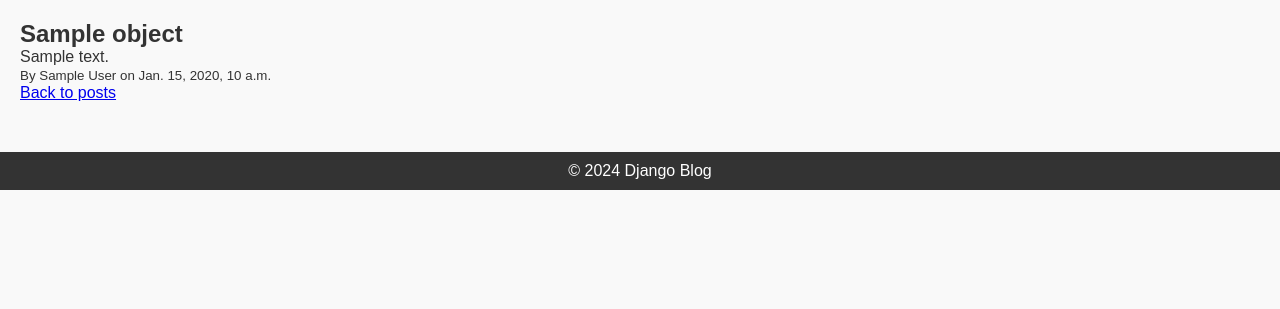
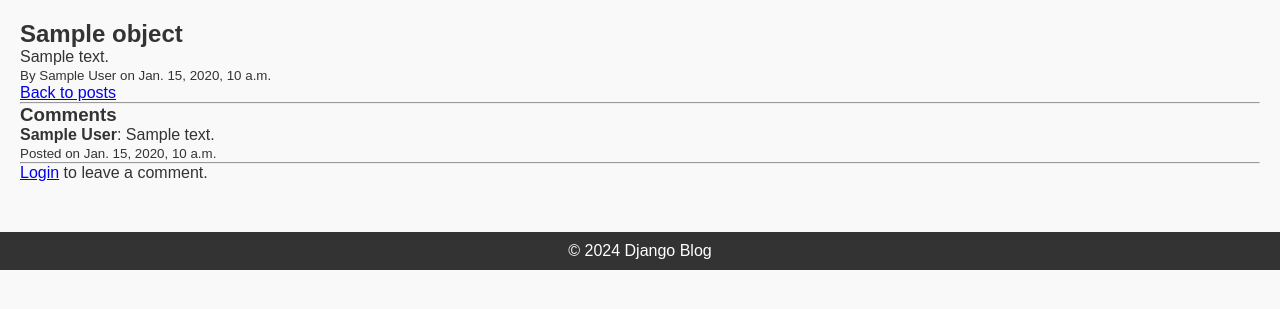
Before and after one commit to AK21ER/Alx_DjangoLearnLab, a Django app: template django_blog/blog/templates/blog/post_detail.html in a window 1280 px wide. Shown: the part 41-350 px from the top of the page. Run offline with Django 5.2, Linux system fonts and the light colour scheme; the template is opened without the code that fills it: most values are stand-ins (such as "Sample title", 1, 10 or a date in 2020).

Commit message:
Update post_detail.html

```diff
--- a/django_blog/blog/templates/blog/post_detail.html
+++ b/django_blog/blog/templates/blog/post_detail.html
@@ -11,4 +11,35 @@
     <a href="{% url 'post-delete' object.pk %}">Delete</a>
   {% endif %}
   <a href="{% url 'home' %}">Back to posts</a>
+
+  <hr>
+
+  <!-- Comments Section -->
+  <h3>Comments</h3>
+  <div>
+    {% for comment in object.comments.all %}
+      <p><strong>{{ comment.author }}</strong>: {{ comment.content }}</p>
+      <small>Posted on {{ comment.created_at }}</small>
+      {% if user == comment.author %}
+        | <a href="{% url 'comment-update' comment.pk %}">Edit</a>
+        | <a href="{% url 'comment-delete' comment.pk %}">Delete</a>
+      {% endif %}
+      <hr>
+    {% empty %}
+      <p>No comments yet. Be the first to comment!</p>
+    {% endfor %}
+  </div>
+
+  <!-- Comment Form -->
+  {% if user.is_authenticated %}
+    <h4>Add a Comment</h4>
+    <form method="POST" action="{% url 'add-comment' object.pk %}">
+      {% csrf_token %}
+      {{ form.as_p }}
+      <button type="submit">Post Comment</button>
+    </form>
+  {% else %}
+    <p><a href="{% url 'login' %}">Login</a> to leave a comment.</p>
+  {% endif %}
+
 {% endblock %}
```
